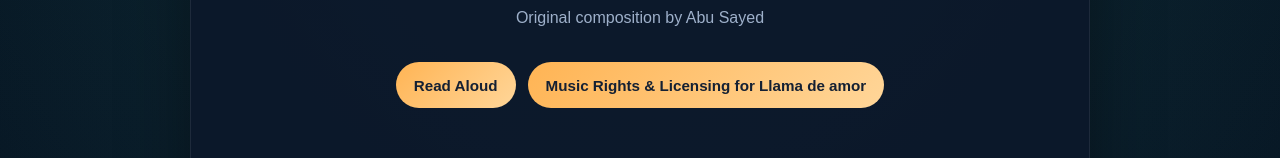
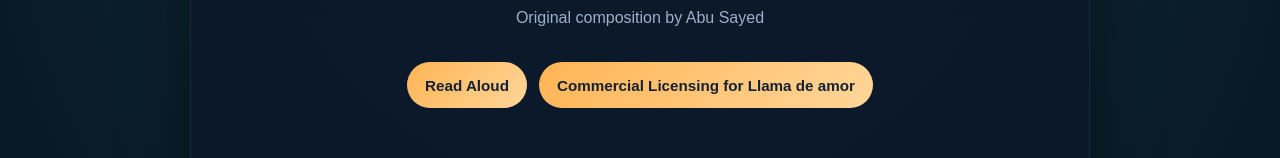
Before and after one commit to ImAbuSayed/llama-de-amor, a plain HTML site: page index.html in a window 1280 px wide. Shown: the part 194-352 px from the top of the page. Drawn offline with Linux system fonts and the light colour scheme.

```diff
--- a/index.html
+++ b/index.html
@@ -537,7 +537,7 @@
 
         <div class="controls">
             <button class="btn-speak" id="speakBtn" title="Read the lyrics aloud"><span id="speakText">Read Aloud</span></button>
-            <a href="https://music.abusayed.com.bd/Licensing/?https://imabusayed.github.io/llama-de-amor/" class="btn-license" title="Get licensing for this song" target="_blank">Music Rights & Licensing for Llama de amor</a>
+            <a href="https://music.abusayed.com.bd/Licensing/?https://imabusayed.github.io/llama-de-amor/" class="btn-license" title="Get licensing for this song" target="_blank">Commercial Licensing for Llama de amor</a>
 
         </div>
         <br>
```
Also changed, not shown: llms.txt, manifest.json, 1 other file.
